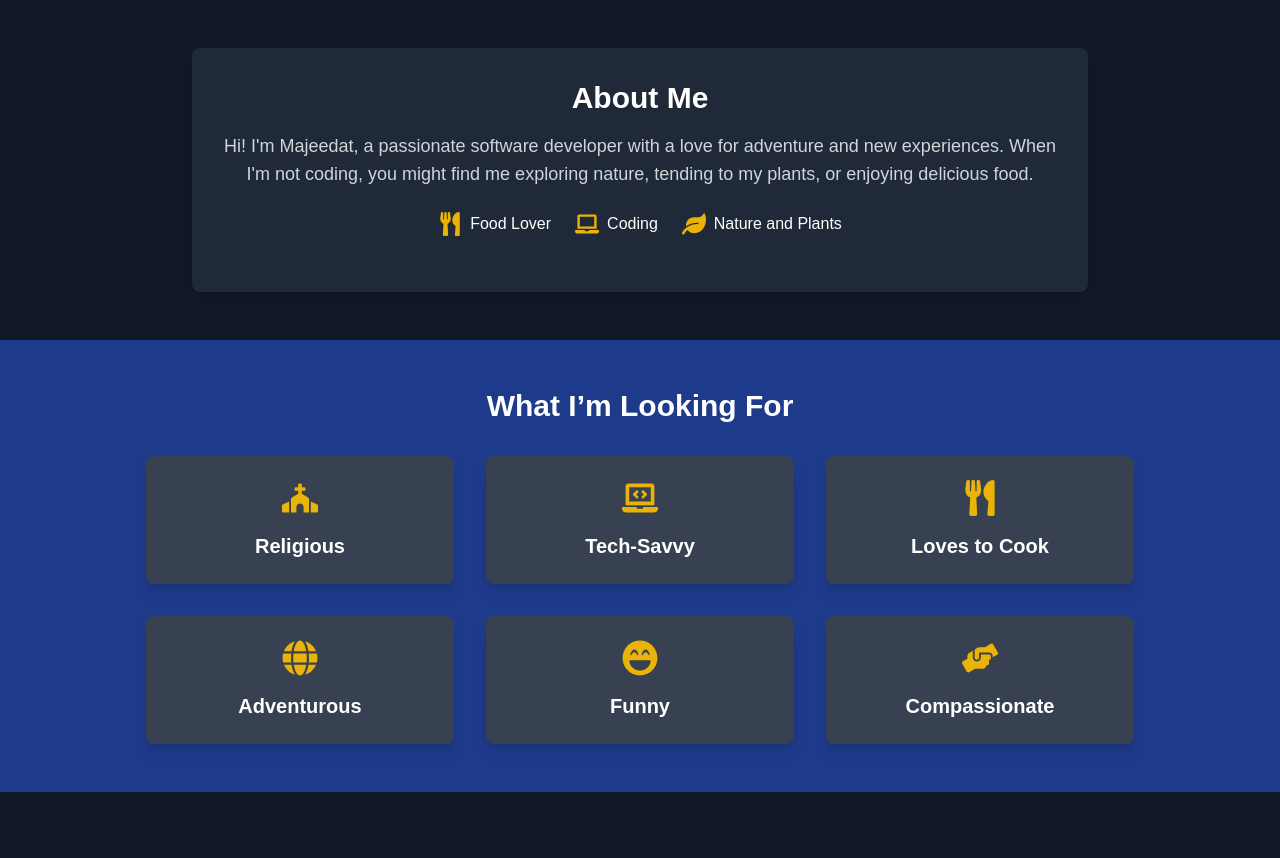
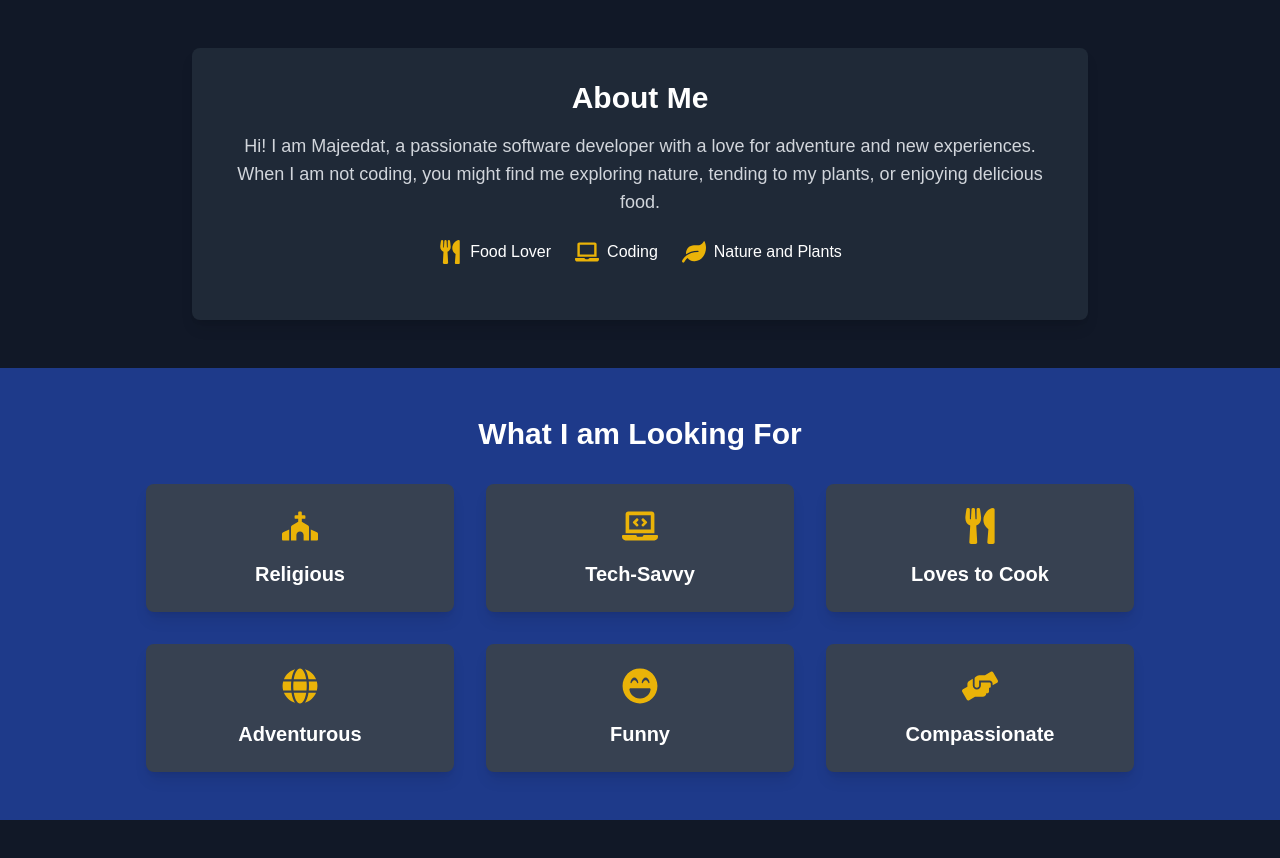
Before and after one commit to Majeedatwahab/meetmj, a Next.js app: page / in a window 1280 px wide. Shown: the part 800-1658 px from the top of the page. Built offline with nearby package versions, Linux system fonts and the light colour scheme.

Commit message:
minor changes...

```diff
--- a/src/app/AboutMe/page.jsx
+++ b/src/app/AboutMe/page.jsx
@@ -8,8 +8,8 @@ export default function AboutMe() {
         <div className="text-center">
           <h2 className="text-3xl font-bold text-white mb-4">About Me</h2>
           <p className="text-lg text-gray-300 mb-6">
-  Hi! I'm Majeedat, a passionate software developer with a love for adventure and new experiences.
-  When I'm not coding, you might find me exploring nature, tending to my plants, or enjoying delicious food.
+  Hi! I am  Majeedat, a passionate software developer with a love for adventure and new experiences.
+  When I am not coding, you might find me exploring nature, tending to my plants, or enjoying delicious food.
 
 </p>
 
--- a/src/app/FunQuiz/page.jsx
+++ b/src/app/FunQuiz/page.jsx
@@ -17,7 +17,7 @@ export default function CompatibilityTest() {
     5: 'Equal Partnership',
     6: 'Meditation/Prayer',
     7: 'Very comfortable',
-    8: 'Yes, I believe it’s essential',
+    8: 'Yes, I believe it is essential',
     9: 'Quality time',
     10: 'Open communication and compromise',
     11: 'More Cats!', // Fun question
@@ -68,7 +68,7 @@ export default function CompatibilityTest() {
     {
       id: 8,
       question: 'Do you believe in seeking professional help (like counseling) for mental health or relationship issues?',
-      options: ['Yes, I believe it’s essential', 'Only in extreme cases', 'No, I prefer to handle things myself'],
+      options: ['Yes, I believe it is essential', 'Only in extreme cases', 'No, I prefer to handle things myself'],
     },
     {
       id: 9,
@@ -97,7 +97,7 @@ export default function CompatibilityTest() {
     },
     {
       id: 12,
-      question: 'iPhone or Samsung?',
+      question: 'iPhone or Samsung?(This is me being petty)',
       options: ['iPhone', 'Samsung'],
     },
   ];
--- a/src/app/MySpec/page.jsx
+++ b/src/app/MySpec/page.jsx
@@ -8,7 +8,7 @@ export default function WhatImLookingFor() {
   return (
     <section id="what-im-looking-for" className="py-12 px-6 bg-blue-900">
       <div className="container mx-auto text-center">
-        <h2 className="text-3xl font-bold text-white mb-8">What I’m Looking For</h2>
+        <h2 className="text-3xl font-bold text-white mb-8">What I am Looking For</h2>
         <div className="flex flex-wrap justify-center gap-8">
           {/* Card 1 */}
           <div
```
